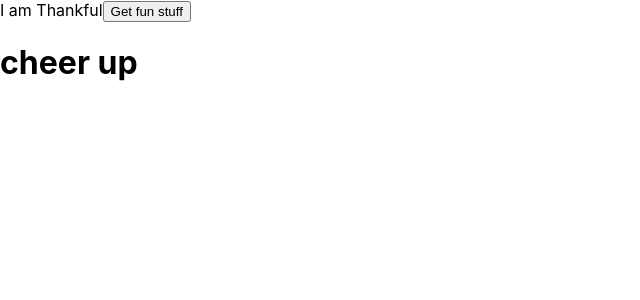
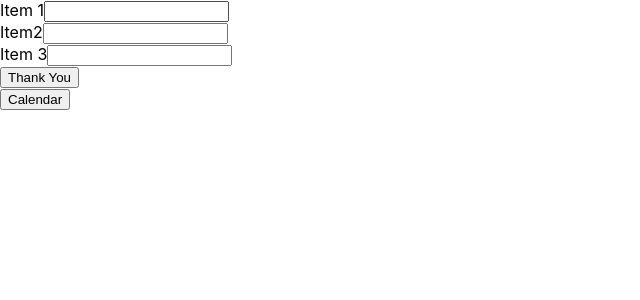
Before and after one commit to eric-burr/Thankful, a React (Create React App) app: page / in a window 1280 px wide. Shown: the top 300 px of the page, without its empty margins (0-640 px from the left). Built offline with nearby package versions, Linux system fonts and the light colour scheme; no server answers.

Commit message:
just api in useeffect

```diff
--- a/src/App.js
+++ b/src/App.js
@@ -8,22 +8,23 @@ import '../src/calendar.css'
 
 function App() {
   const [view, changeview] = useState(false)
+  const [entryview, calendarview] = useState(true)
+
   const dates = [0]
   let first = 0
   for(let i=0;i<=33;i++) {
       ++first
       dates.push(first)
   }
-//  useEffect(()=> {
-//    console.log('are you there', dates)
-//    while(date < date + 3) {
-//      changeview(!view)
-//    }
-//  })
+ useEffect(()=> {
+  setTimeout(() => {
+    changeview(true)
+  }, 5000);
+ })
 
- const date = new Date().getSeconds();
-
-
+ function viewCalendar() {
+   calendarview(!entryview)
+ }
 
   return (
     <div className="App">
@@ -32,11 +33,20 @@ function App() {
         <Header />
       </div>
         :
-        <h1>
-          <Thankfulentry date={dates} />
-      <Needhelp />
-       <Calendar dates={dates} />
-          </h1>}
+        <div>
+          {entryview === true ?
+          <div>
+            <Thankfulentry date={dates} />
+            <button onClick={viewCalendar}>Calendar</button>
+          </div>
+          :
+          <div><Needhelp />
+          <Calendar dates={dates} />
+          <button onClick={viewCalendar}>Entry</button>
+           </div>}
+
+
+        </div>}
     </div>
   );
 }
--- a/src/components/Header.js
+++ b/src/components/Header.js
@@ -1,34 +1,37 @@
-import React, { useState } from 'react';
+import React, { useState, useEffect } from 'react';
 
 function Header() {
-    const [quote, newQuote] = useState('cheer up')
+    const [quote, newQuote] = useState('thanks')
 
  async function api() {
     const url = "https://type.fit/api/quotes"
     const response = await fetch(url)
     const data = await response.json();
-    const newArray = []
+    const listofquotes = []
 
-    // grab quotes with the word thank or gratitude
     for(let i = 0;i <= 1642;i++){
         if (data[i].text.match(/thanks|thank|gratitude|appreciation/gi)) {
+            listofquotes.push(data[i].text)
+        }
+    }
+    const digit =  Math.floor((Math.random() * 11) + 1)
+    const selectedQuote = listofquotes[digit]
 
-            console.log('found it', data[i].text)
-            newArray.push(data[i].text)
-            console.log('jijij', newArray)
-        }
 
-    }
-    //11 quotes were about gratitude
-    const digit = Math.floor((Math.random() * 11) + 1)
-    const thing = newArray[digit]
-    newQuote(thing)
+    newQuote(selectedQuote)
 }
+
+    useEffect(() => {
+         api();
+
+    })
+
+
     return (
         <div>
             I am Thankful
-            <button type='button' onClick={api}>Get fun stuff</button>
             <h1>{quote}</h1>
+            <div></div>
         </div>
     )
 }
--- a/src/components/Week.js
+++ b/src/components/Week.js
@@ -1,5 +1,5 @@
 import React, { useEffect } from 'react';
-import Thankfulentry from './Thankfulentry'
+
 export default function Week(props) {
     var date = new Date();
     var firstDay = new Date(date.getFullYear(), date.getMonth(), 1);
```
